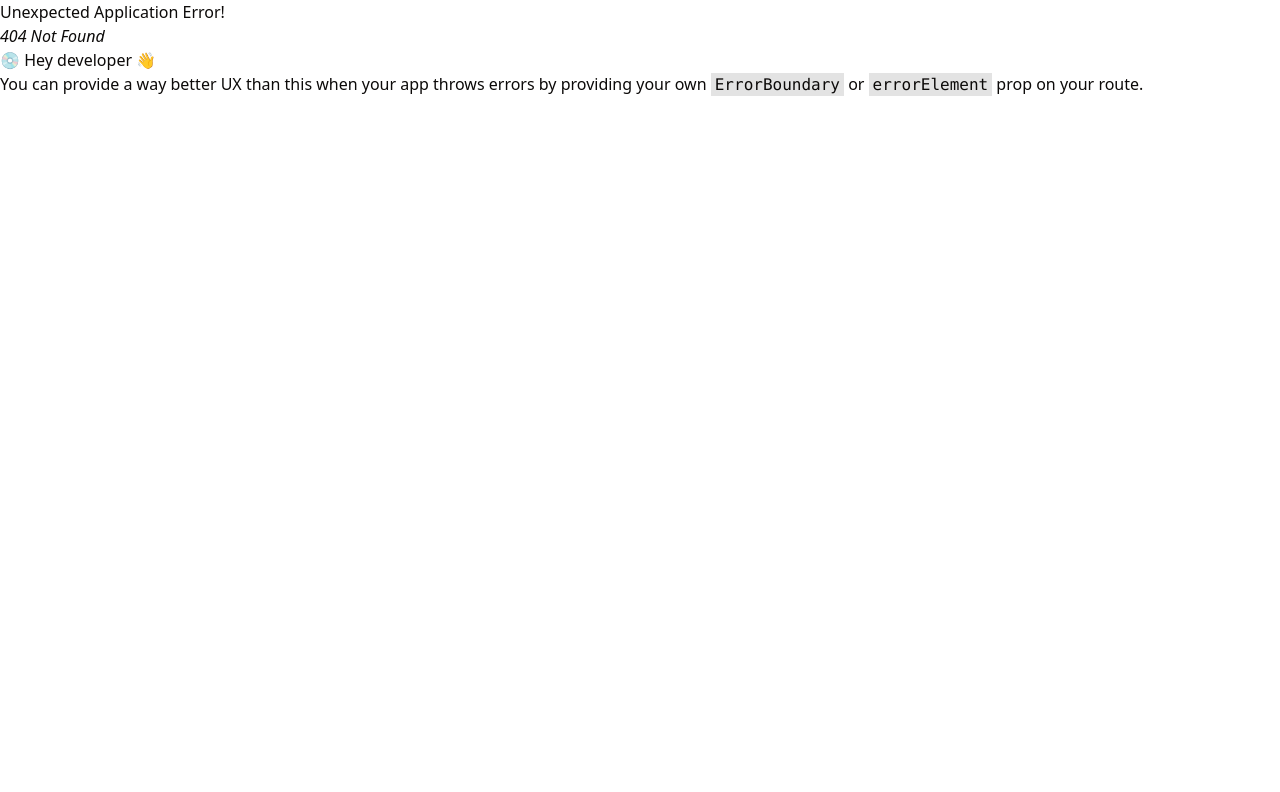
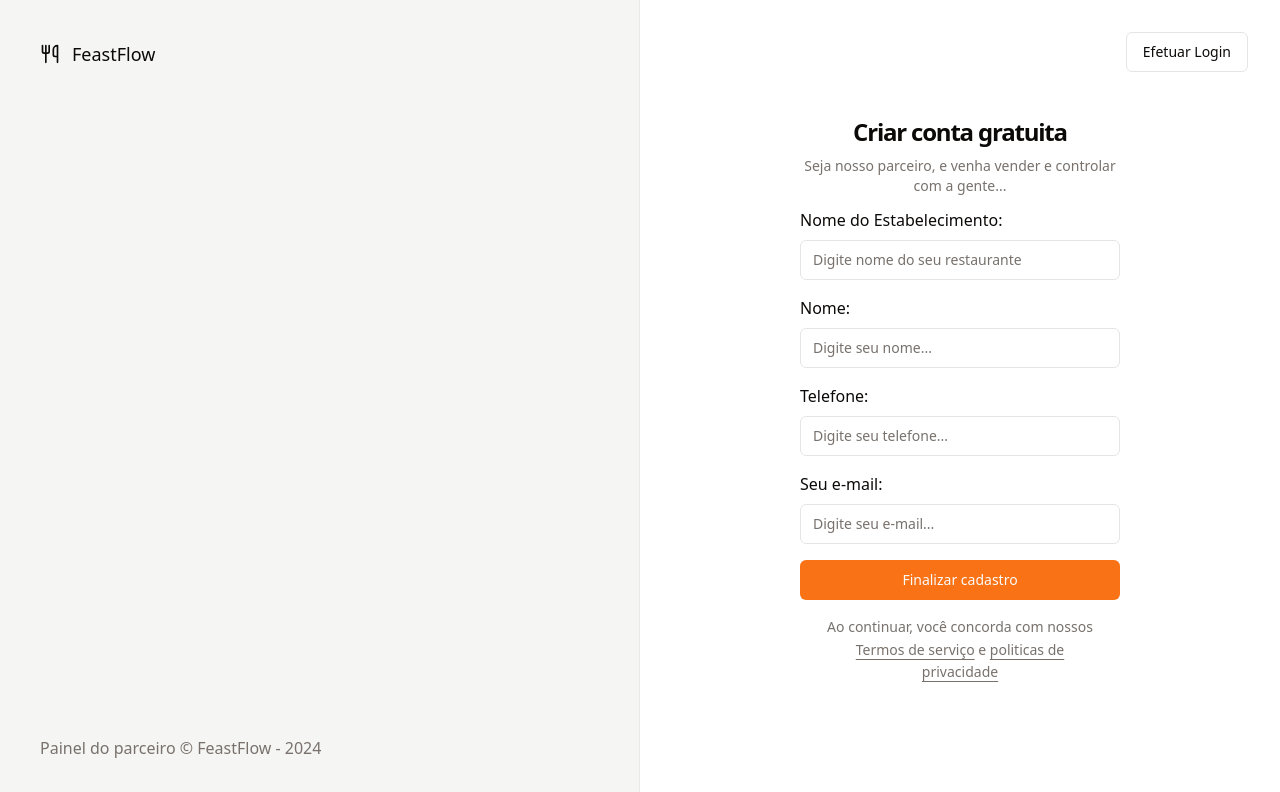
Before and after one commit to salvatoreDeploy/feastflow-app, a React (Vite) app: page /sign-up in a window 1280 px wide. Before the commit this address had no page. Shown: the top 792 px of the page. Built offline with nearby package versions, Linux system fonts and the light colour scheme.

Commit message:
component: Página: Cadastro de restaurante

```diff
--- a/src/App.tsx
+++ b/src/App.tsx
@@ -2,6 +2,7 @@ import './global.css'
 
 import { Helmet, HelmetProvider } from 'react-helmet-async'
 import { RouterProvider } from 'react-router-dom'
+import { Toaster } from 'sonner'
 
 import { router } from './routes'
 
@@ -10,6 +11,7 @@ export function App() {
     <HelmetProvider>
       <Helmet titleTemplate="%s | feastflow" />
       <RouterProvider router={router}></RouterProvider>
+      <Toaster richColors />
     </HelmetProvider>
   )
 }
--- /dev/null
+++ b/src/components/ui/sonner.tsx
@@ -0,0 +1,29 @@
+import { useTheme } from "next-themes"
+import { Toaster as Sonner } from "sonner"
+
+type ToasterProps = React.ComponentProps<typeof Sonner>
+
+const Toaster = ({ ...props }: ToasterProps) => {
+  const { theme = "system" } = useTheme()
+
+  return (
+    <Sonner
+      theme={theme as ToasterProps["theme"]}
+      className="toaster group"
+      toastOptions={{
+        classNames: {
+          toast:
+            "group toast group-[.toaster]:bg-background group-[.toaster]:text-foreground group-[.toaster]:border-border group-[.toaster]:shadow-lg",
+          description: "group-[.toast]:text-muted-foreground",
+          actionButton:
+            "group-[.toast]:bg-primary group-[.toast]:text-primary-foreground",
+          cancelButton:
+            "group-[.toast]:bg-muted group-[.toast]:text-muted-foreground",
+        },
+      }}
+      {...props}
+    />
+  )
+}
+
+export { Toaster }
--- a/src/pages/_layouts/auth.tsx
+++ b/src/pages/_layouts/auth.tsx
@@ -14,7 +14,7 @@ export function AuthLayout() {
         </footer>
       </div>
 
-      <div className="flex flex-col items-center justify-center">
+      <div className="relative flex flex-col items-center justify-center">
         <Outlet />
       </div>
     </div>
--- a/src/pages/auth/sign-in.tsx
+++ b/src/pages/auth/sign-in.tsx
@@ -1,14 +1,65 @@
 import { Label } from '@radix-ui/react-label'
+import { Loader } from 'lucide-react'
 import { Helmet } from 'react-helmet-async'
+import { useForm } from 'react-hook-form'
+import { Link } from 'react-router-dom'
+import { toast } from 'sonner'
+import { z } from 'zod'
 
 import { Button } from '@/components/ui/button'
 import { Input } from '@/components/ui/input'
 
+const signinFormSchema = z.object({
+  email: z.string().email(),
+})
+
+type SignInForm = z.infer<typeof signinFormSchema>
+
 export function SignIn() {
+  const {
+    register,
+    handleSubmit,
+    formState: { isSubmitting },
+  } = useForm<SignInForm>()
+
+  async function handleSingIn(data: SignInForm) {
+    try {
+      console.log(data)
+
+      await new Promise((resolve) => setTimeout(resolve, 2000))
+
+      toast.success('Restaurante casdastrado com sucesso!', {
+        action: {
+          label: 'Reenviar',
+          onClick: () => handleSingIn(data),
+        },
+      })
+    } catch (error) {
+      toast.error('Erro ao cadastrar restaurante')
+    }
+
+    console.log(data)
+
+    await new Promise((resolve) => setTimeout(resolve, 5000))
+
+    toast.success('Enviamos um link de autenticação para seu e-mail', {
+      action: {
+        label: 'Reenviar',
+        onClick: () => handleSingIn(data),
+      },
+    })
+  }
+
   return (
     <>
       <Helmet title="Sign-in" />
       <div className="p-8">
+        <Button variant="outline" asChild>
+          <Link to="/sign-up" className="absolute right-8 top-8">
+            Novo estabelecimento
+          </Link>
+        </Button>
+
         <div className="w-[320px] flex-col justify-center gap-6">
           <div className="flex flex-col gap-2 text-center ">
             <h1 className="text-2xl font-semibold tracking-tighter">
@@ -18,17 +69,31 @@ export function SignIn() {
               Acompanhe e tenha controle da suas vendas por aqui...
             </p>
           </div>
-          <form action="" method="post" className="flex flex-col space-y-4">
+          <form
+            onSubmit={handleSubmit(handleSingIn)}
+            className="flex flex-col space-y-4"
+          >
             <div className="space-y-2">
               <Label htmlFor="email">Seu e-mail:</Label>
               <Input
                 id="email"
                 type="email"
                 placeholder="Digite seu e-mail..."
+                {...register('email')}
               />
             </div>
 
-            <Button type="button">Acessar painel</Button>
+            <Button disabled={isSubmitting} type="submit">
+              {isSubmitting && (
+                <svg
+                  className="... mr-3 h-5 w-5 animate-spin "
+                  viewBox="0 0 24 24"
+                >
+                  <Loader className="h-5 w-5" />
+                </svg>
+              )}
+              Acessar painel
+            </Button>
           </form>
         </div>
       </div>
--- /dev/null
+++ b/src/pages/auth/sign-up.tsx
@@ -0,0 +1,137 @@
+import { Label } from '@radix-ui/react-label'
+import { Loader } from 'lucide-react'
+import { Helmet } from 'react-helmet-async'
+import { useForm } from 'react-hook-form'
+import { Link, useNavigate } from 'react-router-dom'
+import { toast } from 'sonner'
+import { z } from 'zod'
+
+import { Button } from '@/components/ui/button'
+import { Input } from '@/components/ui/input'
+
+const signupFormSchema = z.object({
+  restaurantName: z.string(),
+  managerName: z.string(),
+  phone: z.string(),
+  email: z.string().email(),
+})
+
+type SignUpForm = z.infer<typeof signupFormSchema>
+
+export function SignUp() {
+  const navigate = useNavigate()
+
+  const {
+    register,
+    handleSubmit,
+    formState: { isSubmitting },
+  } = useForm<SignUpForm>()
+
+  async function handleSingIn(data: SignUpForm) {
+    try {
+      console.log(data)
+
+      await new Promise((resolve) => setTimeout(resolve, 2000))
+
+      toast.success('Restaurante casdastrado com sucesso!', {
+        action: {
+          label: 'Login',
+          onClick: () => navigate('/sign-in'),
+        },
+      })
+    } catch (error) {
+      toast.error('Erro ao cadastrar restaurante')
+    }
+  }
+
+  return (
+    <>
+      <Helmet title="Cadastro" />
+      <div className="p-8">
+        <Button variant="outline" asChild>
+          <Link to="/sign-in" className="absolute right-8 top-8">
+            Efetuar Login
+          </Link>
+        </Button>
+
+        <div className="w-[320px] flex-col justify-center gap-6">
+          <div className="flex flex-col gap-2 text-center ">
+            <h1 className="text-2xl font-semibold tracking-tighter">
+              Criar conta gratuita
+            </h1>
+            <p className="pb-3 text-sm text-muted-foreground">
+              Seja nosso parceiro, e venha vender e controlar com a gente...
+            </p>
+          </div>
+          <form
+            onSubmit={handleSubmit(handleSingIn)}
+            className="flex flex-col space-y-4"
+          >
+            <div className="space-y-2">
+              <Label htmlFor="restaurantName">Nome do Estabelecimento:</Label>
+              <Input
+                id="restaurantName"
+                type="text"
+                placeholder="Digite nome do seu restaurante"
+                {...register('restaurantName')}
+              />
+            </div>
+
+            <div className="space-y-2">
+              <Label htmlFor="managerName">Nome:</Label>
+              <Input
+                id="managerName"
+                type="text"
+                placeholder="Digite seu nome..."
+                {...register('managerName')}
+              />
+            </div>
+
+            <div className="space-y-2">
+              <Label htmlFor="phone">Telefone:</Label>
+              <Input
+                id="phone"
+                type="tel"
+                placeholder="Digite seu telefone..."
+                {...register('phone')}
+              />
+            </div>
+
+            <div className="space-y-2">
+              <Label htmlFor="email">Seu e-mail:</Label>
+              <Input
+                id="email"
+                type="email"
+                placeholder="Digite seu e-mail..."
+                {...register('email')}
+              />
+            </div>
+
+            <Button disabled={isSubmitting} type="submit">
+              {isSubmitting && (
+                <svg
+                  className="... mr-3 h-5 w-5 animate-spin "
+                  viewBox="0 0 24 24"
+                >
+                  <Loader className="h-5 w-5" />
+                </svg>
+              )}
+              Finalizar cadastro
+            </Button>
+
+            <p className="px-6 text-center text-sm leading-relaxed text-muted-foreground">
+              Ao continuar, você concorda com nossos{' '}
+              <a className="underline underline-offset-4" href="#">
+                Termos de serviço
+              </a>{' '}
+              e{' '}
+              <a className="underline underline-offset-4" href="#">
+                politicas de privacidade
+              </a>
+            </p>
+          </form>
+        </div>
+      </div>
+    </>
+  )
+}
--- a/src/routes.tsx
+++ b/src/routes.tsx
@@ -4,6 +4,7 @@ import { AppLayout } from './pages/_layouts/app'
 import { AuthLayout } from './pages/_layouts/auth'
 import { Dashboard } from './pages/app/dashboard'
 import { SignIn } from './pages/auth/sign-in'
+import { SignUp } from './pages/auth/sign-up'
 
 export const router = createBrowserRouter([
   {
@@ -15,6 +16,9 @@ export const router = createBrowserRouter([
   {
     path: '/',
     element: <AuthLayout />,
-    children: [{ path: '/sign-in', element: <SignIn /> }],
+    children: [
+      { path: '/sign-in', element: <SignIn /> },
+      { path: '/sign-up', element: <SignUp /> },
+    ],
   },
 ])
```
Also changed, not shown: package.json (+6 -1 lines), src/components/ui/button.tsx (+22 -22 lines), 2 other files (tests, documents, lock files or other folders).
